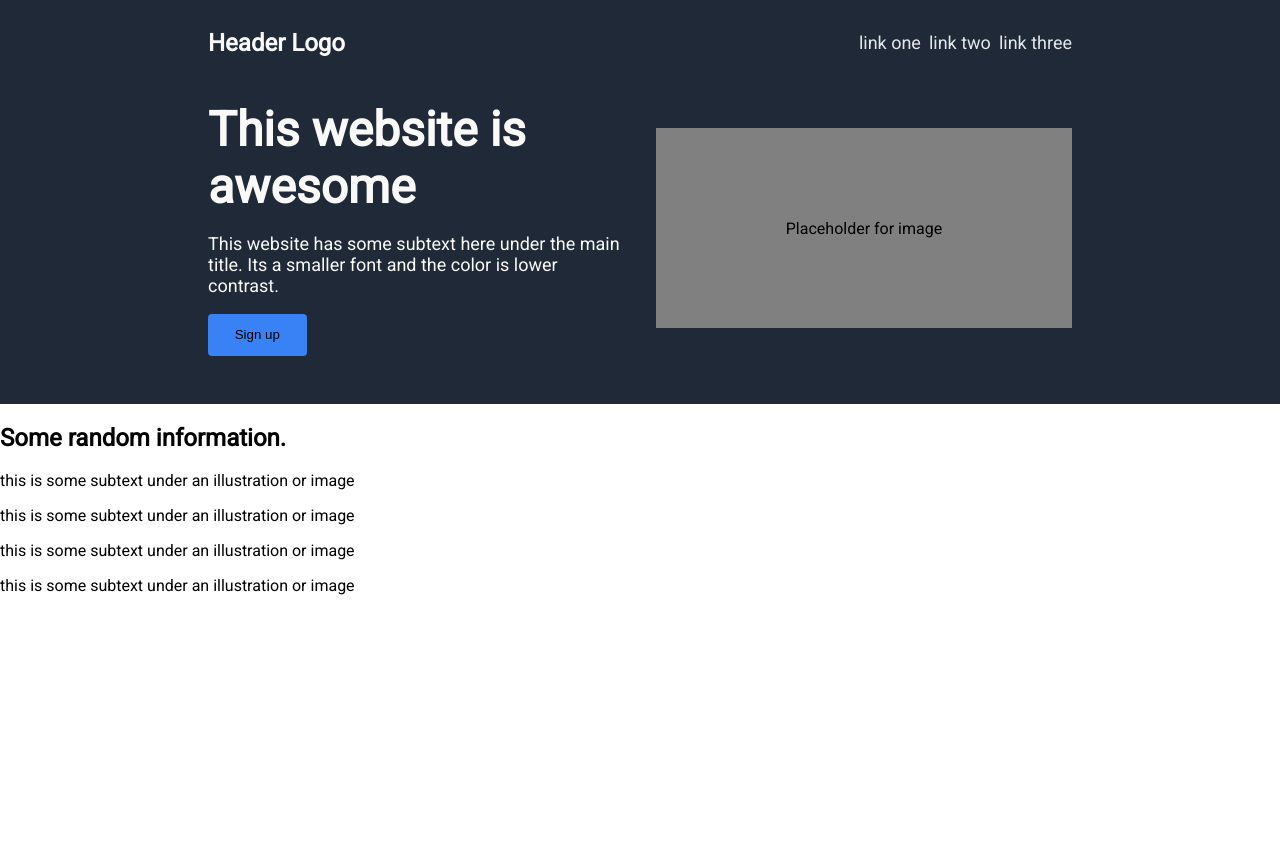
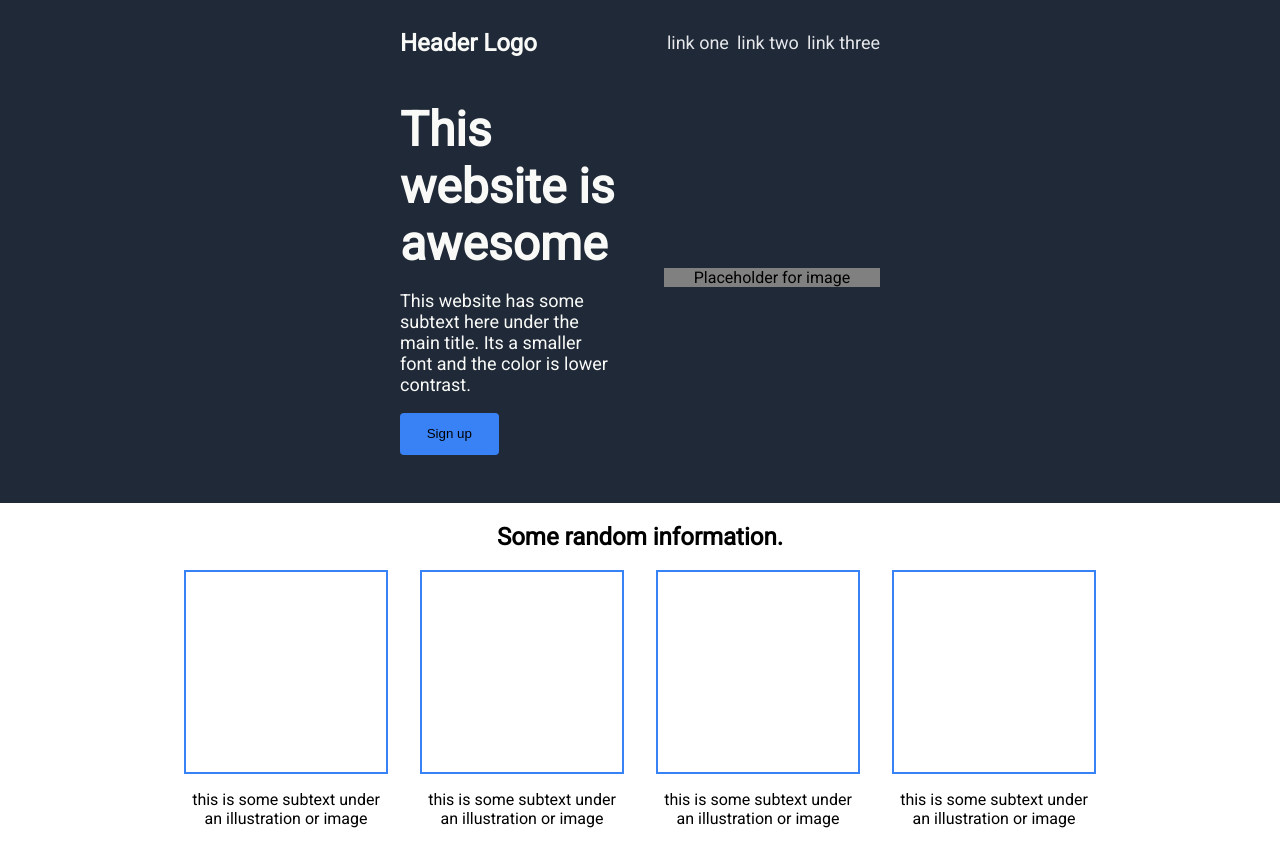
Before and after one commit to justincschoi/test-landing-page, a plain HTML site: page index.html in a window 1280 px wide. Before the commit the page ends 800 px from the top, so only its background shows below. Drawn offline with Linux system fonts and the light colour scheme.

Commit message:
Add css to information section

```diff
--- a/style.css
+++ b/style.css
@@ -8,7 +8,7 @@ body {
 
 .header {
     background-color: #1f2937;
-    padding: 1em 13em;
+    padding: 1em 25em;
 }
 
 .hero {
@@ -16,7 +16,7 @@ body {
     justify-content: center;
     align-items: center;
     margin: 32px 0;
-    gap: 32px;
+    gap: 48px;
 }
 
 .sign-up {
@@ -37,10 +37,10 @@ body {
 .hero-right {
     flex: 1;
     display: flex;
+    flex-direction: column;
     justify-content: center;
     align-items: center;
     background-color: gray;
-    height: 25vh;
 }
 
 
@@ -88,3 +88,35 @@ a {
     display: flex;
     background-color: gray;
 }
+
+.panel-img {
+    height: 200px;
+    width: 200px;
+    border: 2px solid #3882f6;
+}
+
+.information {
+    display: flex;
+    justify-content: center;
+    align-items: center;
+    flex-direction: column;
+}
+
+.panel-container {
+    display: flex;
+    flex-direction: row;
+    gap: 32px;
+}
+
+.panel {
+    display: flex;
+    justify-content: center;
+    align-items: center;
+    flex-direction: column;
+}
+
+.panel-p {
+    display: flex;
+    width: 200px;
+    text-align: center;
+}
```
